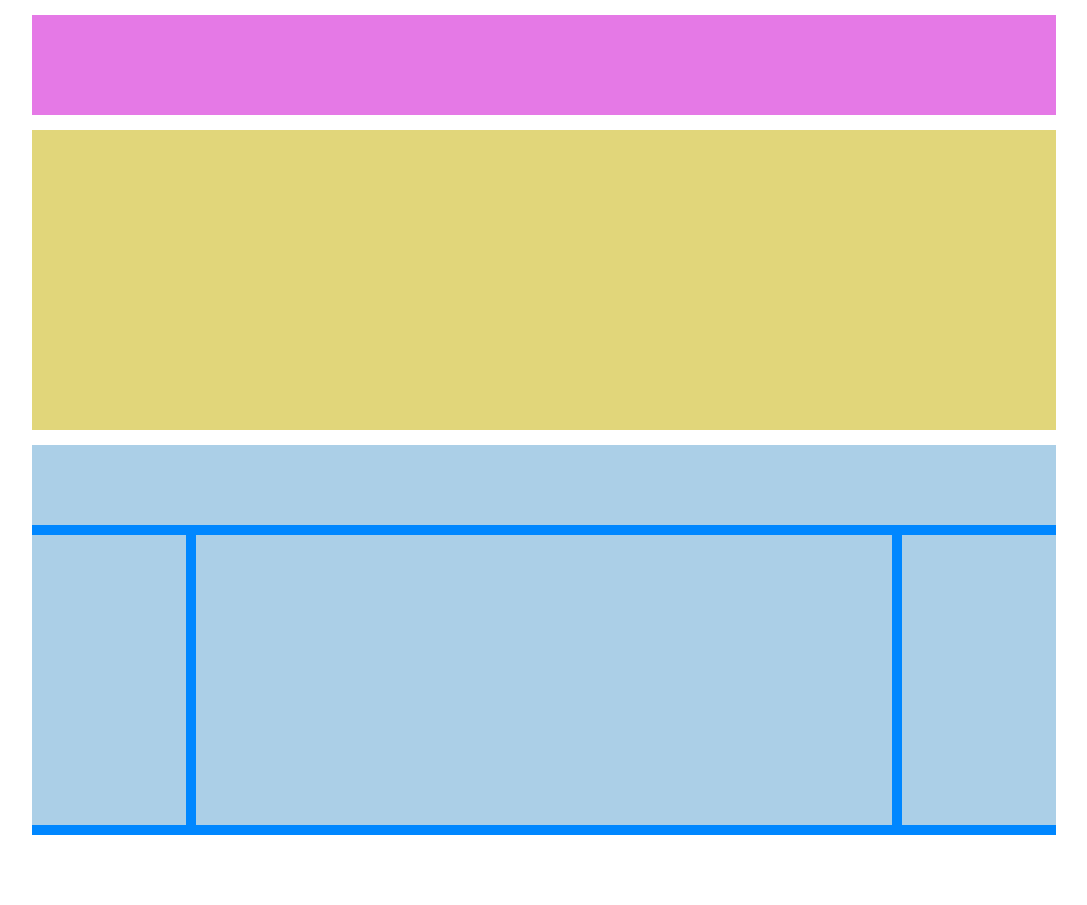
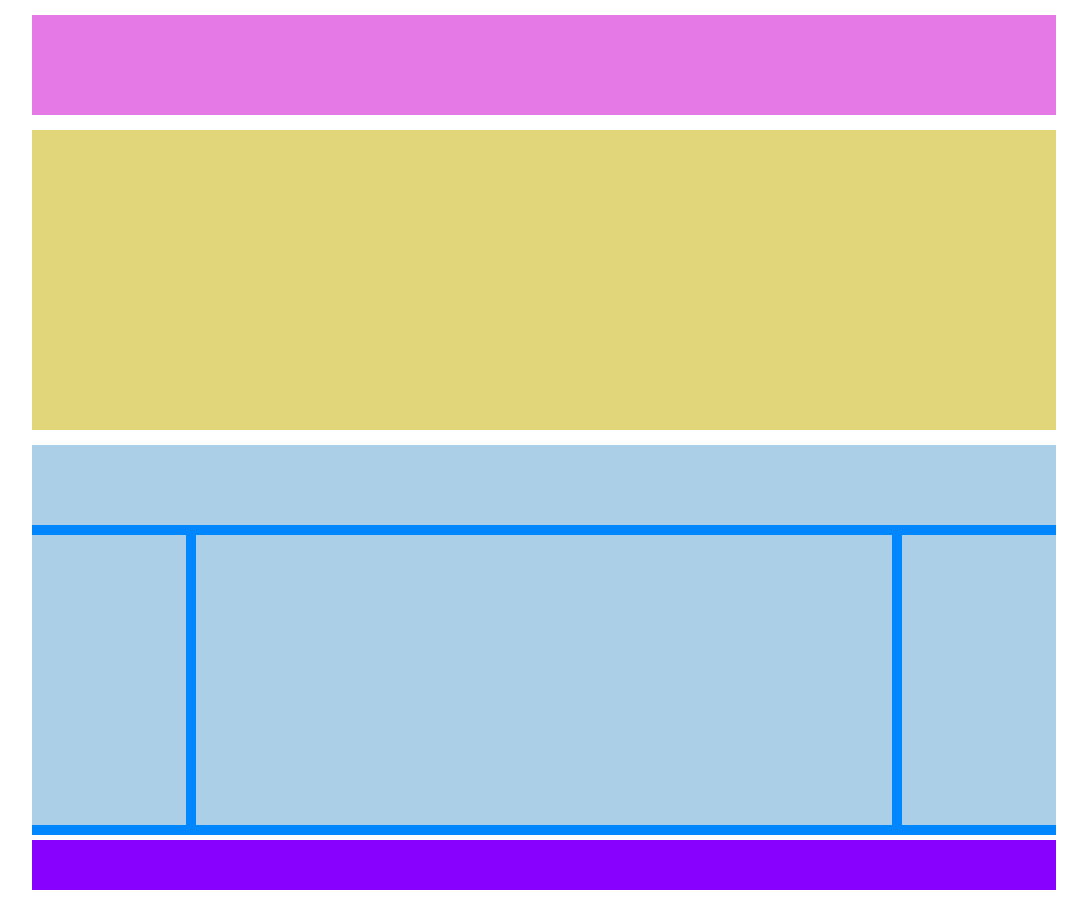
Before and after one commit to mauro-20/htmlcss-struttura-wp, a plain HTML site: page index.html in a window 1280 px wide. Shown: the whole page, without its empty margins (96-1183 px from the left). Before the commit the page ends 850 px from the top, so only its background shows below. Drawn offline with Linux system fonts and the light colour scheme.

Commit message:
add footer

```diff
--- a/css/style.css
+++ b/css/style.css
@@ -54,3 +54,9 @@ header{
   width: calc(70% - 20px);
   margin: 0 10px 10px;
 }
+
+footer{
+  height: 50px;
+  background-color: #8801fe;
+  margin-top: 5px;
+}
```
